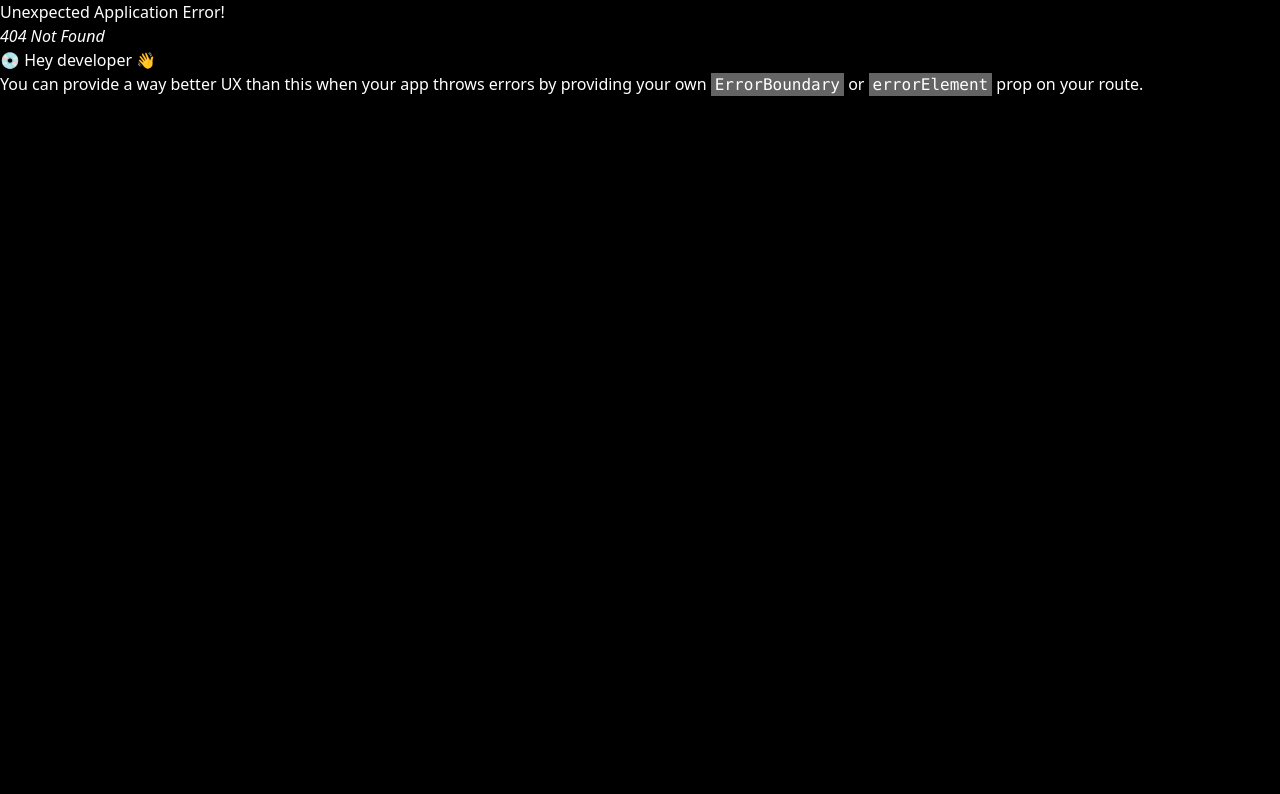
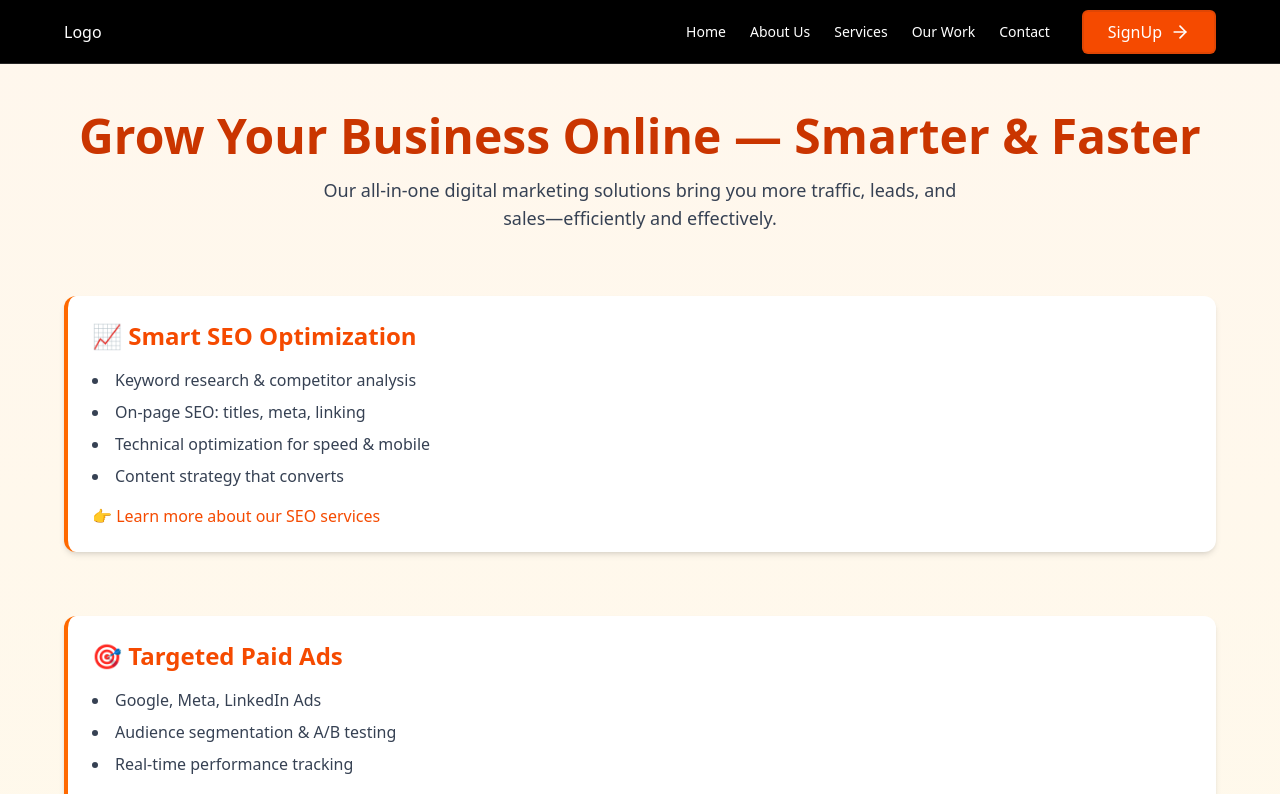
Before and after one commit to Segeramos/D.M-Agency, a React (Vite) app: page /graphic-design in a window 1280 px wide. Before the commit this address had no page. Shown: the top 794 px of the page. Built offline with nearby package versions, Linux system fonts and the light colour scheme.

Commit message:
mini hero section

```diff
--- a/src/components/MiniHero.jsx
+++ b/src/components/MiniHero.jsx
@@ -45,7 +45,7 @@ const MiniHero = () => {
                                     <h2 className="font-semibold text-l">
                                         {service.title}
                                     </h2>
-                                    <p className="text-sm text-gray-200">
+                                    <p className="text-xs text-gray-200">
                                         {service.desc}
                                     </p>
                                 </div>
--- a/src/constants/index.js
+++ b/src/constants/index.js
@@ -29,6 +29,18 @@ export const servicesContent = [
     title: "Website Design & Development",
     desc: "Launch a high-performing, custom website that drives real business growth.",
     path: "/web-design-development-page"
+  },
+  {
+    icon: code,
+    title: "Graphic Design",
+    desc: "Launch a high-performing, custom website that drives real business growth.",
+    path: "/graphic-design"
+  },
+  {
+    icon: code,
+    title: "Whatsapp Business Integration",
+    desc: "Launch a high-performing, custom website that drives real business growth.",
+    path: "/whatsapp-business-integration"
   }
 ];
 
--- /dev/null
+++ b/src/pages/Error.jsx
@@ -0,0 +1,15 @@
+import React from 'react'
+
+const Error = () => {
+  return (
+    <div className='w-full h-screen flex justify-center items-center flex-col'>
+        <div>
+            <h1 className='text-3xl md:text-4xl lg:text-5xl font-bold text-orange-500'>
+                Page Not Found
+            </h1>
+        </div>
+    </div>
+  )
+}
+
+export default Error
--- /dev/null
+++ b/src/pages/GraphicDesign.jsx
@@ -0,0 +1,113 @@
+import React from 'react';
+
+const GraphicDesign = () => {
+  return (
+    <div className="bg-gradient-to-b from-orange-50 to-yellow-50 text-gray-800 font-sans px-6 py-12 md:px-16">
+      <div className="max-w-6xl mx-auto space-y-16">
+
+        {/* Hero Header */}
+        <section className="text-center">
+          <h1 className="text-4xl md:text-5xl font-extrabold mb-4 text-orange-700">
+            Grow Your Business Online — Smarter & Faster
+          </h1>
+          <p className="text-lg max-w-2xl mx-auto text-gray-700">
+            Our all-in-one digital marketing solutions bring you more traffic, leads, and sales—efficiently and effectively.
+          </p>
+        </section>
+
+        {/* Service Sections */}
+        {[
+          {
+            title: '📈 Smart SEO Optimization',
+            points: [
+              'Keyword research & competitor analysis',
+              'On-page SEO: titles, meta, linking',
+              'Technical optimization for speed & mobile',
+              'Content strategy that converts',
+            ],
+            cta: '👉 Learn more about our SEO services',
+          },
+          {
+            title: '🎯 Targeted Paid Ads',
+            points: [
+              'Google, Meta, LinkedIn Ads',
+              'Audience segmentation & A/B testing',
+              'Real-time performance tracking',
+            ],
+            cta: '📊 View our paid ads case studies',
+          },
+          {
+            title: '📱 Social Media Management',
+            points: [
+              'Monthly content calendars',
+              'Reels, carousels & trends',
+              'Community engagement',
+              'Follower growth & insights',
+            ],
+            cta: '🔥 Explore our social media results',
+          },
+          {
+            title: '💻 High-Impact Web Design',
+            points: [
+              'Conversion-optimized layouts',
+              'SEO architecture & responsive builds',
+              'Speed-focused deployment',
+              'Landing pages that perform',
+            ],
+            cta: '🌐 Browse our web design portfolio',
+          },
+          {
+            title: '🔁 All Services Working Together',
+            points: [
+              'SEO boosts your content strategy',
+              'Content fuels your social media',
+              'Ads retarget your warm leads',
+              'Your website converts them all',
+            ],
+          },
+          {
+            title: '🏆 Why Clients Choose Us',
+            points: [
+              'Dedicated team: strategist, designer, writer',
+              'Custom plans built around your goals',
+              'Monthly reporting on ROI & KPIs',
+            ],
+            cta: '📈 Read our 300% growth case study',
+          },
+        ].map((section, idx) => (
+          <section key={idx} className="bg-white border-l-4 border-orange-500 p-6 rounded-xl shadow-md">
+            <h2 className="text-2xl font-bold text-orange-600 mb-4">{section.title}</h2>
+            <ul className="list-disc list-inside text-gray-700 space-y-2">
+              {section.points.map((point, i) => (
+                <li key={i}>{point}</li>
+              ))}
+            </ul>
+            {section.cta && (
+              <p className="mt-4 text-orange-600 font-medium hover:underline cursor-pointer">
+                {section.cta}
+              </p>
+            )}
+          </section>
+        ))}
+
+        {/* Final Call to Action */}
+        <section className="bg-orange-600 text-white p-10 rounded-xl text-center space-y-6 shadow-lg">
+          <h2 className="text-3xl font-bold">Ready to Level Up Your Digital Marketing?</h2>
+          <p className="text-lg max-w-xl mx-auto">
+            Partner with a team that gets results through smart strategy, sharp design, and flawless execution.
+          </p>
+          <div className="flex flex-col sm:flex-row justify-center gap-4 pt-4">
+            <button className="bg-white text-orange-600 font-bold px-6 py-3 rounded-lg hover:bg-orange-100 transition">
+              📅 Book a Free Strategy Call
+            </button>
+            <button className="bg-orange-800 text-white font-bold px-6 py-3 rounded-lg hover:bg-orange-700 transition">
+              💸 View Pricing Packages
+            </button>
+          </div>
+        </section>
+      </div>
+    </div>
+  );
+};
+
+export default GraphicDesign;
--- a/src/pages/WhatsappBusinessIntegration.jsx
+++ b/src/pages/WhatsappBusinessIntegration.jsx
@@ -0,0 +1,9 @@
+import React from 'react'
+
+const WhatsappBusinessIntegration = () => {
+  return (
+    <div>WhatsappBusinessIntegration</div>
+  )
+}
+
+export default WhatsappBusinessIntegration
```
Also changed, not shown: src/main.jsx (+15 -0 lines), src/pages/WebDesignDevelopmentPage.jsx (line endings or trailing spaces).
